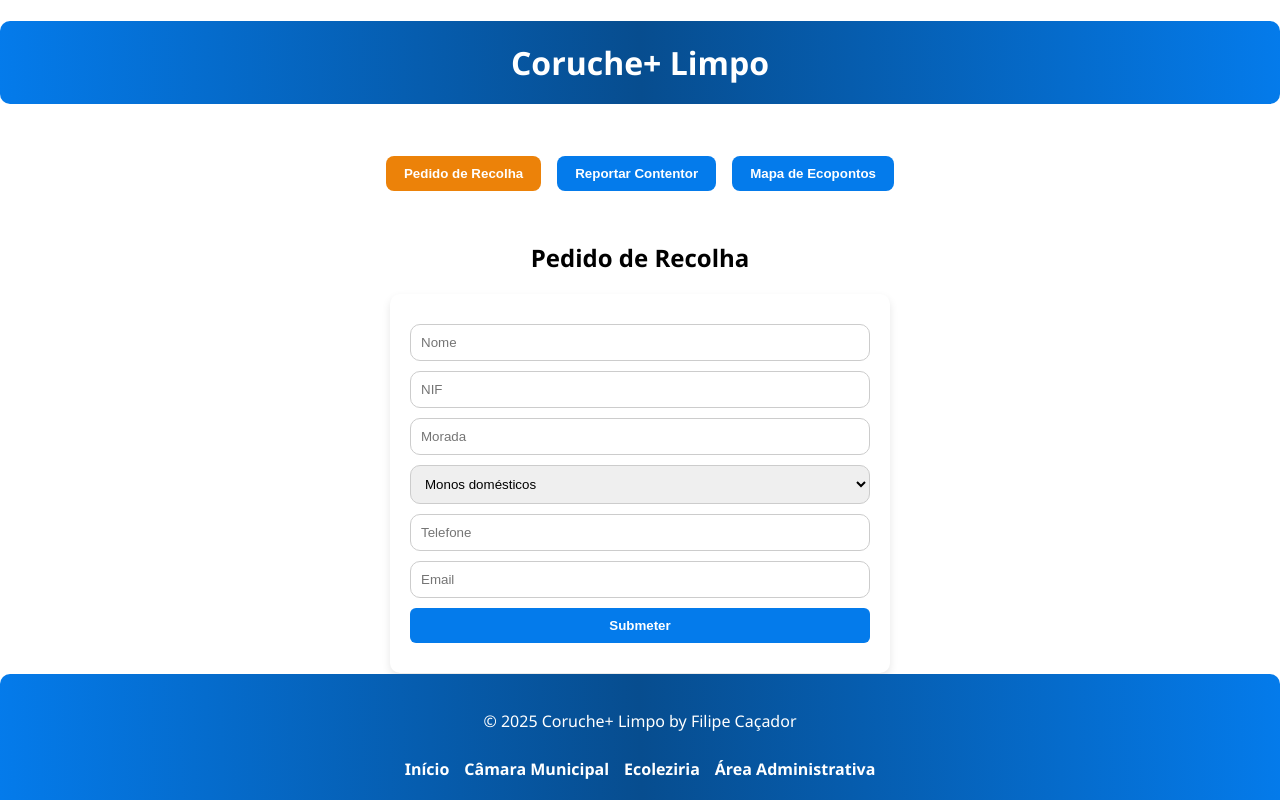
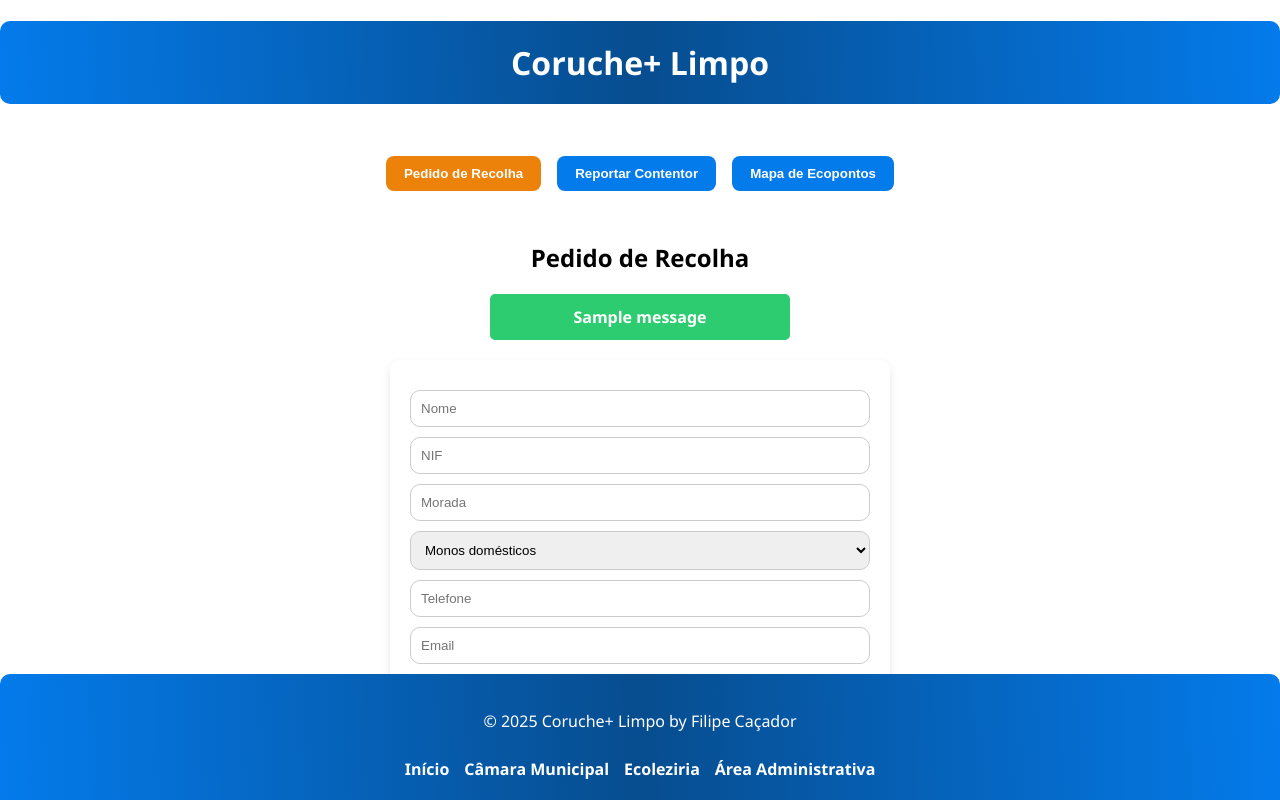
Before and after one commit to FilipeCacador2/Concelho-Limpo, a Flask app: page / in a window 1280 px wide. Run offline with Flask 3, Linux system fonts and the light colour scheme; tables that the repository leaves empty or names only in its code hold one stand-in row (values such as "Sample post"); one stand-in notice (Sample message) is shown; some libraries are stand-ins or nearby versions.

Commit message:
finishing touches

```diff
--- a/static/css/style.css
+++ b/static/css/style.css
@@ -198,15 +198,18 @@ footer nav ul li a:hover {
 }
 
 .messages {
-  margin: 15px 0;
+    display: flex;
+    justify-content: center;
+    margin: 15px 0
 }
 
 .alert {
-  align-self: center;
-  width: 250px;
-  padding: 12px;
+  padding: 12px 20px;
   border-radius: 5px;
-  margin-bottom: 10px;
+  font-weight: bold;
+  text-align: center;
+  min-width: 300px;
+  max-width: 500px;
 }
 
 .alert.success {
--- a/templates/index.html
+++ b/templates/index.html
@@ -17,6 +17,17 @@
 
     <section id="recolhaSection" class="form-section">
       <h2 class="form-title">Pedido de Recolha</h2>
+
+        {% with messages = get_flashed_messages(with_categories=true) %}
+          {% if messages %}
+            <div class="messages">
+              {% for category, message in messages %}
+                <div class="alert {{ category }}">{{ message }}</div>
+              {% endfor %}
+            </div>
+          {% endif %}
+        {% endwith %}
+
       <form id="recolhaForm" method="POST" action="{{ url_for('submit_recolha') }}">
         <input type="text" name="nome" placeholder="Nome" required>
         <input type="text" name="nif" placeholder="NIF" required>
@@ -34,6 +45,17 @@
 
     <section id="reportSection" class="form-section">
       <h2 class="form-title">Reportar contentor negligenciado</h2>
+
+        {% with messages = get_flashed_messages(with_categories=true) %}
+          {% if messages %}
+            <div class="messages">
+              {% for category, message in messages %}
+                <div class="alert {{ category }}">{{ message }}</div>
+              {% endfor %}
+            </div>
+          {% endif %}
+        {% endwith %}
+
       <form action="/submit_report" method="POST" enctype="multipart/form-data">
         <input type="text" name="localizacao" placeholder="Localização" required>
         <input type="file" name="foto" accept="image/*" required>
```
